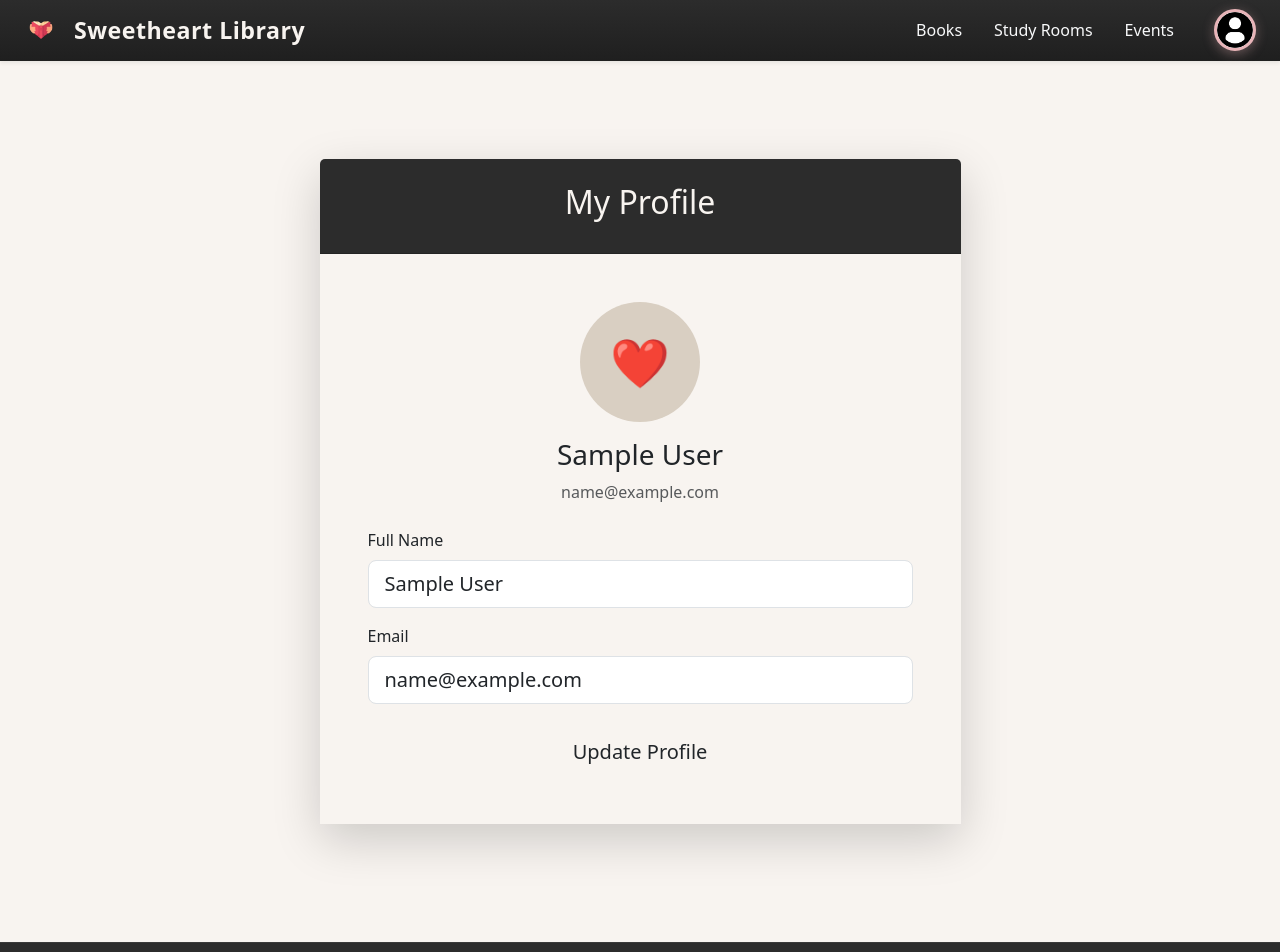
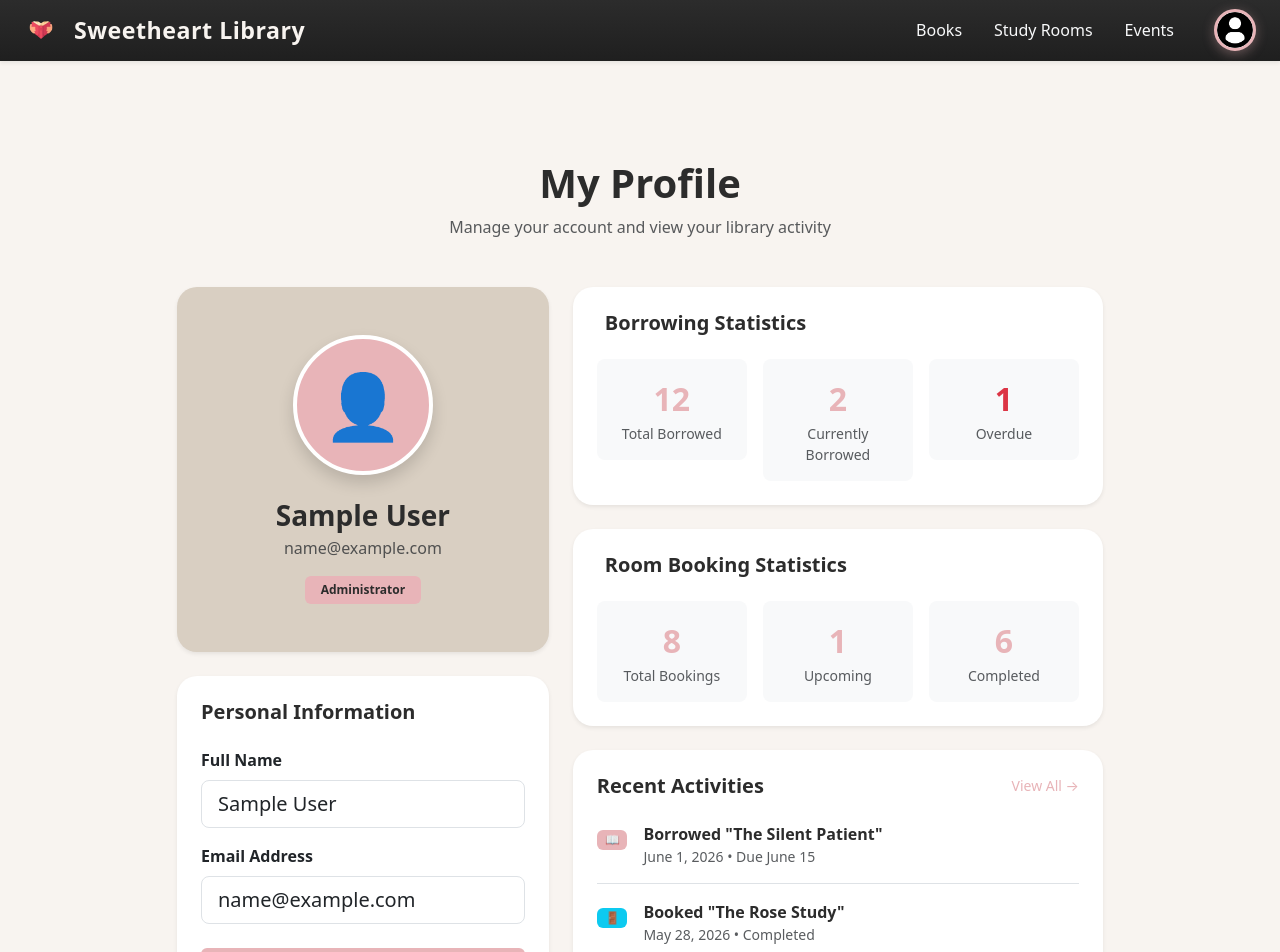
Before and after one commit to angelinechiu/SweetHeartLibrary, a Vue app in the folder sweetheart-library-frontend/: page /profile in a window 1280 px wide. Shown: the top 952 px of the page. Built offline with nearby package versions, Linux system fonts and the light colour scheme; sample sign-in values are in the browser's storage.

Commit message:
feat: Complete redesign of Profile Page - modern cards, avatar, borrowing & room stats, recent activities per requirements

```diff
--- a/sweetheart-library-frontend/src/views/ProfileView.vue
+++ b/sweetheart-library-frontend/src/views/ProfileView.vue
@@ -1,41 +1,159 @@
 <template>
-  <div style="background-color: #F8F4F0;" class="py-5">
+  <div class="profile-page py-5" style="background-color: #F8F4F0;">
     <div class="container">
       <div class="row justify-content-center">
-        <div class="col-lg-7">
-          <div class="card shadow-lg border-0">
-            <div class="card-header text-center py-4" style="background-color: #2C2C2C; color: #F8F4F0;">
-              <h2>My Profile</h2>
+        <div class="col-lg-10">
+
+          <!-- Header -->
+          <div class="text-center mb-5">
+            <h1 class="fw-bold mb-2" style="color: #2C2C2C;">My Profile</h1>
+            <p class="text-muted">Manage your account and view your library activity</p>
           </div>
-            <div class="card-body p-5" style="background-color: #F8F4F0;">
+
           <LoadingSpinner :loading="loading" />
 
-              <div v-if="!loading">
-                <div class="text-center mb-4">
-                  <div class="mx-auto rounded-circle d-flex align-items-center justify-content-center mb-3"
-                       style="width: 120px; height: 120px; background-color: #D9CFC2; font-size: 3rem;">
-                    ❤️
+          <div v-if="!loading" class="row g-4">
+
+            <!-- Left Column: Avatar + Personal Info -->
+            <div class="col-lg-5">
+              <!-- Avatar Card -->
+              <div class="card border-0 shadow-sm mb-4" style="background-color: #D9CFC2; border-radius: 20px;">
+                <div class="card-body text-center p-5">
+                  <div class="mx-auto mb-4 position-relative" style="width: 140px; height: 140px;">
+                    <div class="rounded-circle overflow-hidden border border-4 border-white shadow"
+                         style="width: 140px; height: 140px; background-color: #E8B4B8;">
+                      <img v-if="user.avatar" :src="user.avatar" class="w-100 h-100" style="object-fit: cover;">
+                      <div v-else class="w-100 h-100 d-flex align-items-center justify-content-center" style="font-size: 4rem; color: #2C2C2C;">
+                        👤
                       </div>
-                  <h3>{{ user.name }}</h3>
-                  <p class="text-muted">{{ user.email }}</p>
                     </div>
+                  </div>
+
+                  <h3 class="fw-bold mb-1" style="color: #2C2C2C;">{{ user.name }}</h3>
+                  <p class="text-muted mb-0">{{ user.email }}</p>
+                  <div class="mt-3">
+                    <span class="badge px-3 py-2" style="background-color: #E8B4B8; color: #2C2C2C;">
+                      {{ user.role === 'admin' ? 'Administrator' : 'Member' }}
+                    </span>
+                  </div>
+                </div>
+              </div>
+
+              <!-- Personal Information Card -->
+              <div class="card border-0 shadow-sm" style="background-color: #fff; border-radius: 20px;">
+                <div class="card-body p-4">
+                  <h5 class="fw-semibold mb-4" style="color: #2C2C2C;">Personal Information</h5>
 
                   <form @submit.prevent="updateProfile">
                     <div class="mb-3">
-                    <label class="form-label">Full Name</label>
+                      <label class="form-label fw-semibold">Full Name</label>
                       <input v-model="form.name" type="text" class="form-control form-control-lg" required>
                     </div>
                     <div class="mb-4">
-                    <label class="form-label">Email</label>
+                      <label class="form-label fw-semibold">Email Address</label>
                       <input v-model="form.email" type="email" class="form-control form-control-lg" required>
                     </div>
-                  <button type="submit" class="btn btn-pink btn-lg w-100" :disabled="loading">
-                    Update Profile
+                    <button type="submit" class="btn btn-pink w-100 py-2 fw-semibold" :disabled="loading">
+                      Save Changes
                     </button>
                   </form>
                 </div>
               </div>
             </div>
+
+            <!-- Right Column: Statistics + Activities -->
+            <div class="col-lg-7">
+
+              <!-- Borrowing Statistics -->
+              <div class="card border-0 shadow-sm mb-4" style="background-color: #fff; border-radius: 20px;">
+                <div class="card-body p-4">
+                  <h5 class="fw-semibold mb-4" style="color: #2C2C2C;">
+                    <i class="bi bi-book me-2"></i> Borrowing Statistics
+                  </h5>
+
+                  <div class="row g-3 text-center">
+                    <div class="col-4">
+                      <div class="p-3 bg-light rounded-3">
+                        <div class="fs-2 fw-bold" style="color: #E8B4B8;">{{ stats.totalBorrowed }}</div>
+                        <div class="small text-muted">Total Borrowed</div>
+                      </div>
+                    </div>
+                    <div class="col-4">
+                      <div class="p-3 bg-light rounded-3">
+                        <div class="fs-2 fw-bold" style="color: #E8B4B8;">{{ stats.currentlyBorrowed }}</div>
+                        <div class="small text-muted">Currently Borrowed</div>
+                      </div>
+                    </div>
+                    <div class="col-4">
+                      <div class="p-3 bg-light rounded-3">
+                        <div class="fs-2 fw-bold text-danger">{{ stats.overdue }}</div>
+                        <div class="small text-muted">Overdue</div>
+                      </div>
+                    </div>
+                  </div>
+                </div>
+              </div>
+
+              <!-- Room Booking Statistics -->
+              <div class="card border-0 shadow-sm mb-4" style="background-color: #fff; border-radius: 20px;">
+                <div class="card-body p-4">
+                  <h5 class="fw-semibold mb-4" style="color: #2C2C2C;">
+                    <i class="bi bi-door-open me-2"></i> Room Booking Statistics
+                  </h5>
+
+                  <div class="row g-3 text-center">
+                    <div class="col-4">
+                      <div class="p-3 bg-light rounded-3">
+                        <div class="fs-2 fw-bold" style="color: #E8B4B8;">{{ stats.totalRoomBookings }}</div>
+                        <div class="small text-muted">Total Bookings</div>
+                      </div>
+                    </div>
+                    <div class="col-4">
+                      <div class="p-3 bg-light rounded-3">
+                        <div class="fs-2 fw-bold" style="color: #E8B4B8;">{{ stats.upcomingRooms }}</div>
+                        <div class="small text-muted">Upcoming</div>
+                      </div>
+                    </div>
+                    <div class="col-4">
+                      <div class="p-3 bg-light rounded-3">
+                        <div class="fs-2 fw-bold" style="color: #E8B4B8;">{{ stats.completedRooms }}</div>
+                        <div class="small text-muted">Completed</div>
+                      </div>
+                    </div>
+                  </div>
+                </div>
+              </div>
+
+              <!-- Recent Activities -->
+              <div class="card border-0 shadow-sm" style="background-color: #fff; border-radius: 20px;">
+                <div class="card-body p-4">
+                  <div class="d-flex justify-content-between align-items-center mb-4">
+                    <h5 class="fw-semibold mb-0" style="color: #2C2C2C;">Recent Activities</h5>
+                    <router-link to="/history" class="small text-decoration-none" style="color: #E8B4B8;">View All →</router-link>
+                  </div>
+
+                  <div v-if="recentActivities.length > 0">
+                    <div class="d-flex align-items-start mb-3 pb-3 border-bottom" v-for="activity in recentActivities" :key="activity.id">
+                      <div class="me-3 mt-1">
+                        <span class="badge" :class="activity.type === 'book' ? 'bg-pink text-dark' : 'bg-info text-white'">
+                          {{ activity.type === 'book' ? '📖' : '🚪' }}
+                        </span>
+                      </div>
+                      <div class="flex-grow-1">
+                        <div class="fw-semibold" style="color: #2C2C2C;">{{ activity.title }}</div>
+                        <div class="small text-muted">{{ activity.date }} • {{ activity.status }}</div>
+                      </div>
+                    </div>
+                  </div>
+                  <div v-else class="text-muted text-center py-3">
+                    No recent activity yet.
+                  </div>
+                </div>
+              </div>
+
+            </div>
+          </div>
+
         </div>
       </div>
     </div>
@@ -48,9 +166,25 @@ import { useAuthStore } from '../stores/auth'
 import LoadingSpinner from '../components/LoadingSpinner.vue'
 
 const authStore = useAuthStore()
+
 const user = ref({})
 const form = ref({ name: '', email: '' })
 const loading = ref(true)
+
+const stats = ref({
+  totalBorrowed: 12,
+  currentlyBorrowed: 2,
+  overdue: 1,
+  totalRoomBookings: 8,
+  upcomingRooms: 1,
+  completedRooms: 6
+})
+
+const recentActivities = ref([
+  { id: 1, type: 'book', title: 'Borrowed "The Silent Patient"', date: 'June 1, 2026', status: 'Due June 15' },
+  { id: 2, type: 'room', title: 'Booked "The Rose Study"', date: 'May 28, 2026', status: 'Completed' },
+  { id: 3, type: 'book', title: 'Renewed "Educated"', date: 'May 25, 2026', status: 'Due June 8' }
+])
 
 const loadProfile = () => {
   if (authStore.user) {
@@ -79,3 +213,24 @@ const updateProfile = async () => {
 
 onMounted(loadProfile)
 </script>
+
+<style scoped>
+.profile-page {
+  min-height: 80vh;
+}
+.btn-pink {
+  background-color: #E8B4B8;
+  color: #2C2C2C;
+  font-weight: 600;
+  border: none;
+  transition: all 0.3s ease;
+}
+.btn-pink:hover {
+  background-color: #D89CA1;
+  color: #2C2C2C;
+  transform: translateY(-2px);
+}
+.bg-pink {
+  background-color: #E8B4B8 !important;
+}
+</style>
```
Lines whose indentation alone changed are shown as unchanged.
